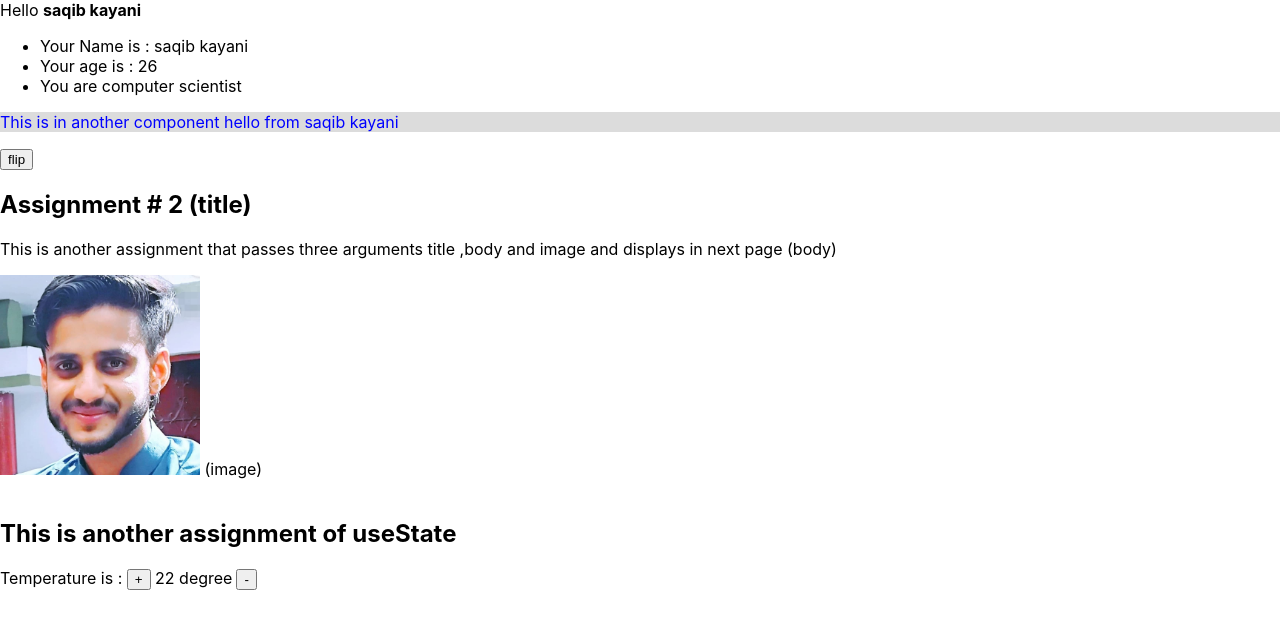
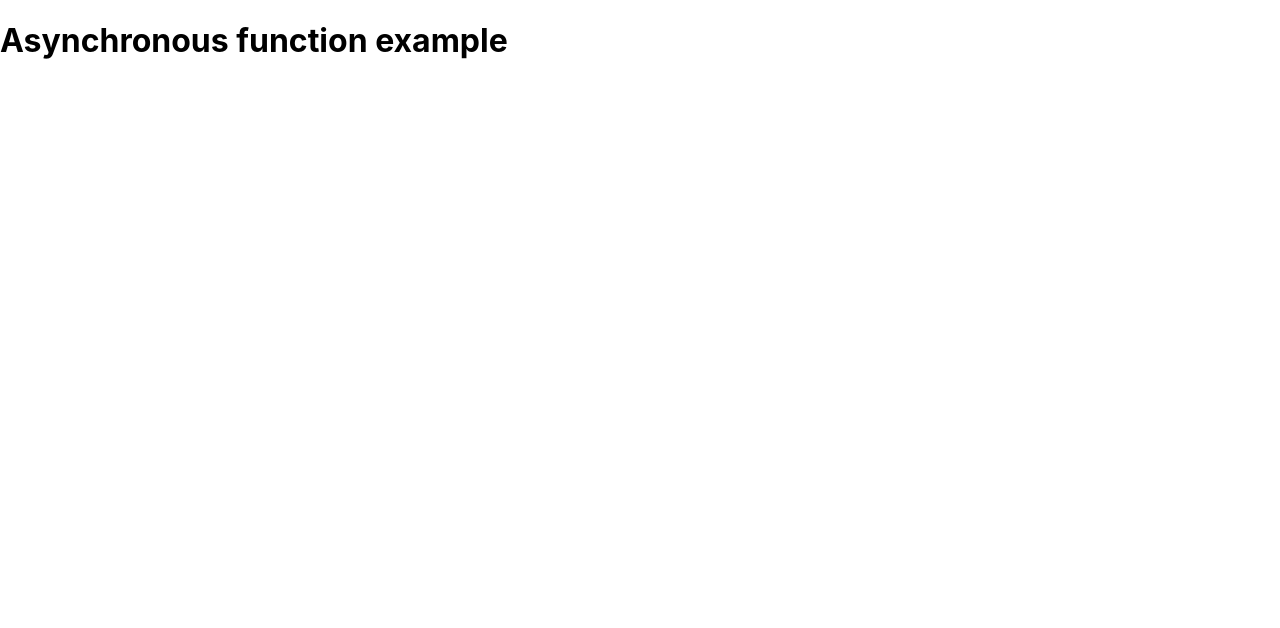
Before and after one commit to MuhammadSaqib786/Sample-React, a React (Create React App) app: page / in a window 1280 px wide. Shown: the top 628 px of the page. Built offline with nearby package versions, Linux system fonts and the light colour scheme.

Commit message:
basic asynchronous

```diff
--- a/src/App.js
+++ b/src/App.js
@@ -1,22 +1,35 @@
 import React from 'react';
 import './App.css';
-import Hello from './hello';
 import './index.css'
 
-function App({name,age}) {
-const [isLit, setLit] = React.useState(true);
-return <div className={`room ${isLit ? "lit" : "dark"}`}> Hello  <strong>{name} </strong>
-<br/>
-<ul>
-<li>Your Name is : {name}</li>
-<li>Your age is : {age}</li>
-<li>You are computer scientist</li>
-</ul>
- <Hello firstName={name}/>
- <button onClick={() => setLit(!isLit)}>
-    flip
-  </button> <br/>
+function App() {
+ function prepareFood(callback) {
+    setTimeout(()=>
+    {
+      console.log("prepare paratha");
+      callback("paratha is ready");
 
+    },10);
+  }
+  function prepareEgg(callback) {
+    setTimeout(()=>
+    {
+      console.log("prepare Amlet");
+      callback("Amlet is ready");
+
+    },20);
+  }
+return <div >
+ <h1>Asynchronous function example</h1>
+ {prepareFood(function (value)
+ {
+   console.log(value);
+   prepareEgg(function (value)
+   {
+     console.log(value);
+   }
+   );
+ })}
  </div>
 }
 
--- a/src/Hello.css
+++ /dev/null
@@ -1,5 +0,0 @@
-.myname
-{
-    background-color: gainsboro;
-    color: blue;
-}
--- a/src/MediaCard.js
+++ /dev/null
@@ -1,11 +0,0 @@
-import React from 'react';
-
-function MediaCard({title,body,url}) {
-return <div>
-<h2> {title} (title)</h2>
-<p> {body} (body) </p>
-<img src={url} alt="secondPic" width="200px" height="200px"/> (image)
- </div>
-}
-
-export default MediaCard;
--- a/src/Temprature.js
+++ /dev/null
@@ -1,16 +0,0 @@
-import React from 'react';
-
-function Temperature({title,body,url}) {
-    const [tempValue, setTemp] = React.useState(22);
-return <div>
-<h2>This is another assignment of useState </h2>
-Temperature is : <button onClick={() => setTemp(tempValue+1)}>
-    +
-  </button>  {tempValue} degree
-   <button onClick={() => setTemp(tempValue-1)} style={{marginLeft: '4px'}}>
-       -
-  </button>
- </div>
-}
-
-export default Temperature;
--- a/src/hello.js
+++ /dev/null
@@ -1,7 +0,0 @@
-import React from 'react';
-import './Hello.css'
-function Hello({firstName}) {
-return <p className="myname"> This is in another component hello from {firstName}</p>
-}
-
-export default Hello;
--- a/src/index.js
+++ b/src/index.js
@@ -2,23 +2,11 @@ import React from 'react';
 import ReactDOM from 'react-dom';
 import './index.css';
 import App from './App';
-import * as serviceWorker from './serviceWorker';
-import MediaCard from './MediaCard';
-import myimage from './saqi.jpg'
-import Temperature from './Temprature'
 
 ReactDOM.render(
-    <div> <App name="saqib kayani" age={26}/>
-    <MediaCard title="Assignment # 2" body="This is another assignment that passes three arguments title ,body and image and displays in next page" url={myimage}/>
-    <br/>
-    <Temperature/>
+    <div> <App />
     </div>,
 
 
   document.getElementById('root')
 );
-
-// If you want your app to work offline and load faster, you can change
-// unregister() to register() below. Note this comes with some pitfalls.
-// Learn more about service workers: https://bit.ly/CRA-PWA
-serviceWorker.unregister();
--- a/src/serviceWorker.js
+++ /dev/null
@@ -1,141 +0,0 @@
-// This optional code is used to register a service worker.
-// register() is not called by default.
-
-// This lets the app load faster on subsequent visits in production, and gives
-// it offline capabilities. However, it also means that developers (and users)
-// will only see deployed updates on subsequent visits to a page, after all the
-// existing tabs open on the page have been closed, since previously cached
-// resources are updated in the background.
-
-// To learn more about the benefits of this model and instructions on how to
-// opt-in, read https://bit.ly/CRA-PWA
-
-const isLocalhost = Boolean(
-  window.location.hostname === 'localhost' ||
-    // [::1] is the IPv6 localhost address.
-    window.location.hostname === '[::1]' ||
-    // 127.0.0.0/8 are considered localhost for IPv4.
-    window.location.hostname.match(
-      /^127(?:\.(?:25[0-5]|2[0-4][0-9]|[01]?[0-9][0-9]?)){3}$/
-    )
-);
-
-export function register(config) {
-  if (process.env.NODE_ENV === 'production' && 'serviceWorker' in navigator) {
-    // The URL constructor is available in all browsers that support SW.
-    const publicUrl = new URL(process.env.PUBLIC_URL, window.location.href);
-    if (publicUrl.origin !== window.location.origin) {
-      // Our service worker won't work if PUBLIC_URL is on a different origin
-      // from what our page is served on. This might happen if a CDN is used to
-      // serve assets; see https://github.com/facebook/create-react-app/issues/2374
-      return;
-    }
-
-    window.addEventListener('load', () => {
-      const swUrl = `${process.env.PUBLIC_URL}/service-worker.js`;
-
-      if (isLocalhost) {
-        // This is running on localhost. Let's check if a service worker still exists or not.
-        checkValidServiceWorker(swUrl, config);
-
-        // Add some additional logging to localhost, pointing developers to the
-        // service worker/PWA documentation.
-        navigator.serviceWorker.ready.then(() => {
-          console.log(
-            'This web app is being served cache-first by a service ' +
-              'worker. To learn more, visit https://bit.ly/CRA-PWA'
-          );
-        });
-      } else {
-        // Is not localhost. Just register service worker
-        registerValidSW(swUrl, config);
-      }
-    });
-  }
-}
-
-function registerValidSW(swUrl, config) {
-  navigator.serviceWorker
-    .register(swUrl)
-    .then(registration => {
-      registration.onupdatefound = () => {
-        const installingWorker = registration.installing;
-        if (installingWorker == null) {
-          return;
-        }
-        installingWorker.onstatechange = () => {
-          if (installingWorker.state === 'installed') {
-            if (navigator.serviceWorker.controller) {
-              // At this point, the updated precached content has been fetched,
-              // but the previous service worker will still serve the older
-              // content until all client tabs are closed.
-              console.log(
-                'New content is available and will be used when all ' +
-                  'tabs for this page are closed. See https://bit.ly/CRA-PWA.'
-              );
-
-              // Execute callback
-              if (config && config.onUpdate) {
-                config.onUpdate(registration);
-              }
-            } else {
-              // At this point, everything has been precached.
-              // It's the perfect time to display a
-              // "Content is cached for offline use." message.
-              console.log('Content is cached for offline use.');
-
-              // Execute callback
-              if (config && config.onSuccess) {
-                config.onSuccess(registration);
-              }
-            }
-          }
-        };
-      };
-    })
-    .catch(error => {
-      console.error('Error during service worker registration:', error);
-    });
-}
-
-function checkValidServiceWorker(swUrl, config) {
-  // Check if the service worker can be found. If it can't reload the page.
-  fetch(swUrl, {
-    headers: { 'Service-Worker': 'script' },
-  })
-    .then(response => {
-      // Ensure service worker exists, and that we really are getting a JS file.
-      const contentType = response.headers.get('content-type');
-      if (
-        response.status === 404 ||
-        (contentType != null && contentType.indexOf('javascript') === -1)
-      ) {
-        // No service worker found. Probably a different app. Reload the page.
-        navigator.serviceWorker.ready.then(registration => {
-          registration.unregister().then(() => {
-            window.location.reload();
-          });
-        });
-      } else {
-        // Service worker found. Proceed as normal.
-        registerValidSW(swUrl, config);
-      }
-    })
-    .catch(() => {
-      console.log(
-        'No internet connection found. App is running in offline mode.'
-      );
-    });
-}
-
-export function unregister() {
-  if ('serviceWorker' in navigator) {
-    navigator.serviceWorker.ready
-      .then(registration => {
-        registration.unregister();
-      })
-      .catch(error => {
-        console.error(error.message);
-      });
-  }
-}
```
Also changed, not shown: 1 other file (tests, documents, lock files or other folders).
